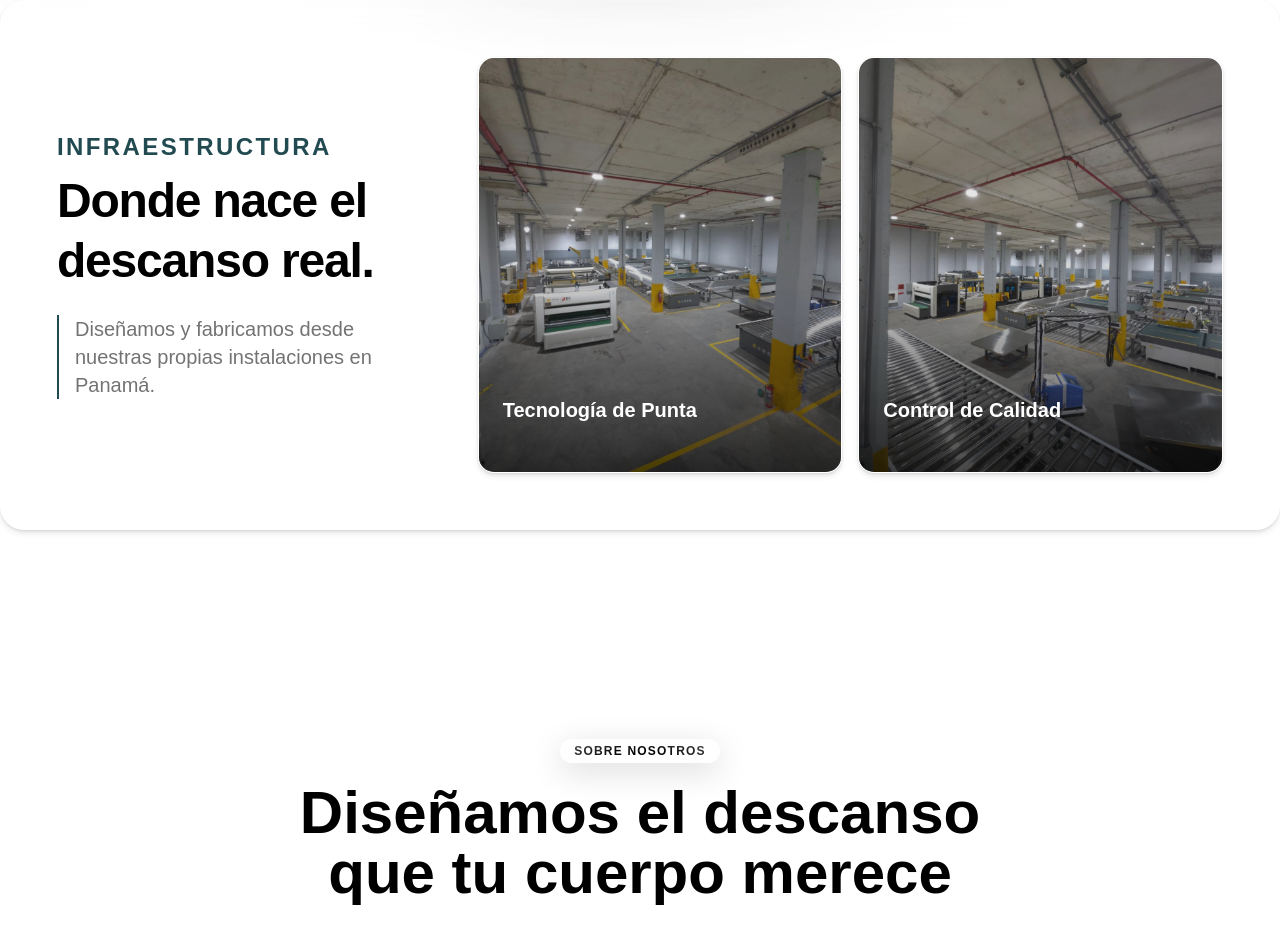
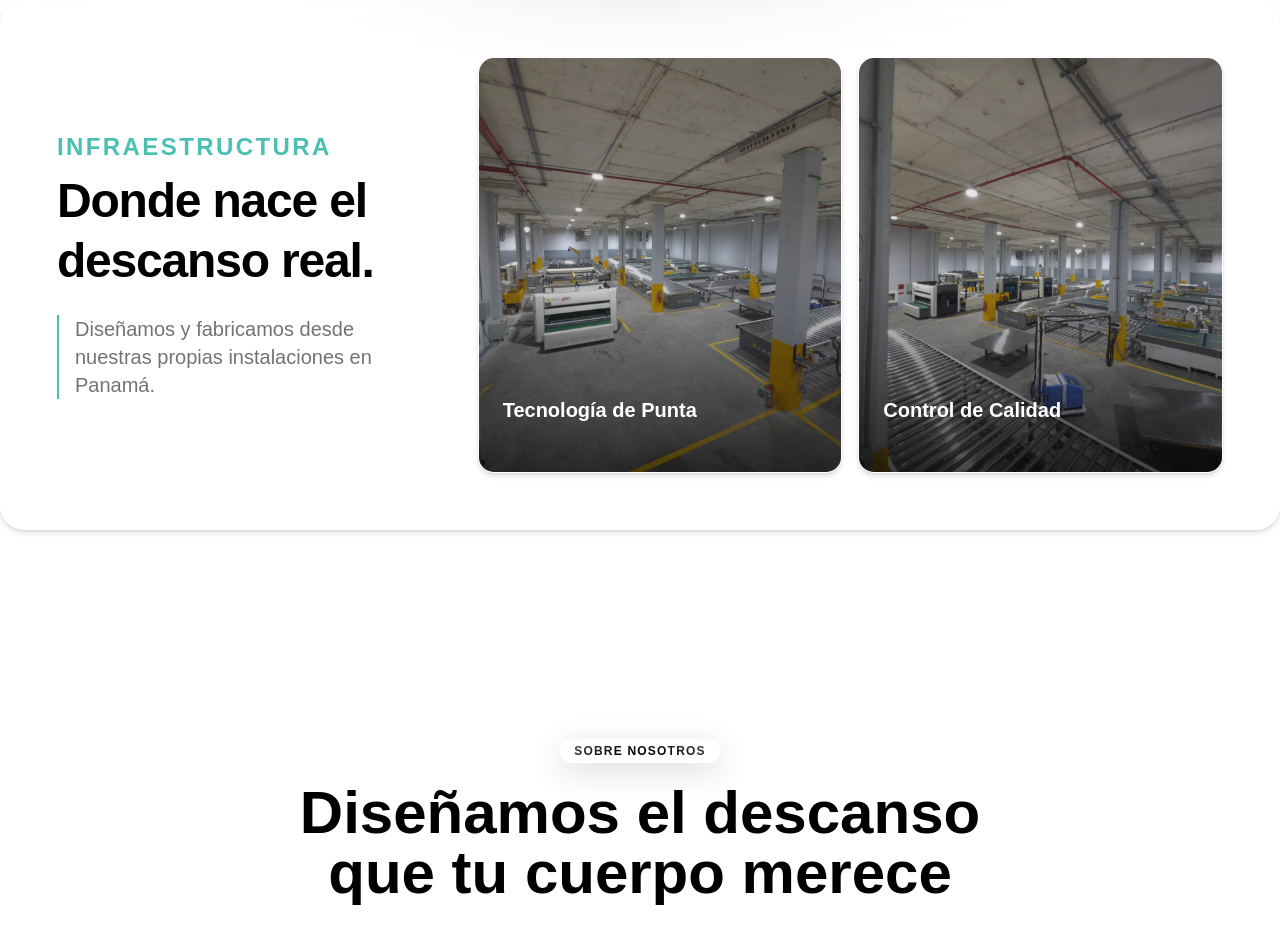
Before and after one commit to edwinforwork14/WH-MATTRESS, a Next.js app: page / in a window 1280 px wide. Shown: the part 1060-1988 px from the top of the page. Built offline with nearby package versions, Linux system fonts and the light colour scheme.

Commit message:
cambio de color en texto

```diff
--- a/components/WorkshopGallery.tsx
+++ b/components/WorkshopGallery.tsx
@@ -44,14 +44,14 @@ const WorkshopGallery = () => {
             {/* Cabecera / Textos (Izquierda) */}
             <div className="w-full lg:w-1/3 flex flex-col gap-6">
               <div>
-                <h1 className="text-2xl font-bold tracking-widest uppercase text-primary mb-2">
+                <h1 className="text-2xl font-bold tracking-widest uppercase text-[#4ac0b0] mb-2">
                   INFRAESTRUCTURA
                 </h1>
                 <h2 className="text-5xl font-extrabold tracking-tight leading-tight">
                   Donde nace el <br /> descanso real.
                 </h2>
               </div>
-              <h3 className="text-muted-foreground border-l-2 border-primary pl-4 text-xl dark:text-white">
+              <h3 className="text-muted-foreground border-l-2 border-[#4ac0b0] pl-4 text-xl dark:text-white">
                 Diseñamos y fabricamos desde nuestras propias instalaciones en Panamá.
               </h3>
             </div>
```
